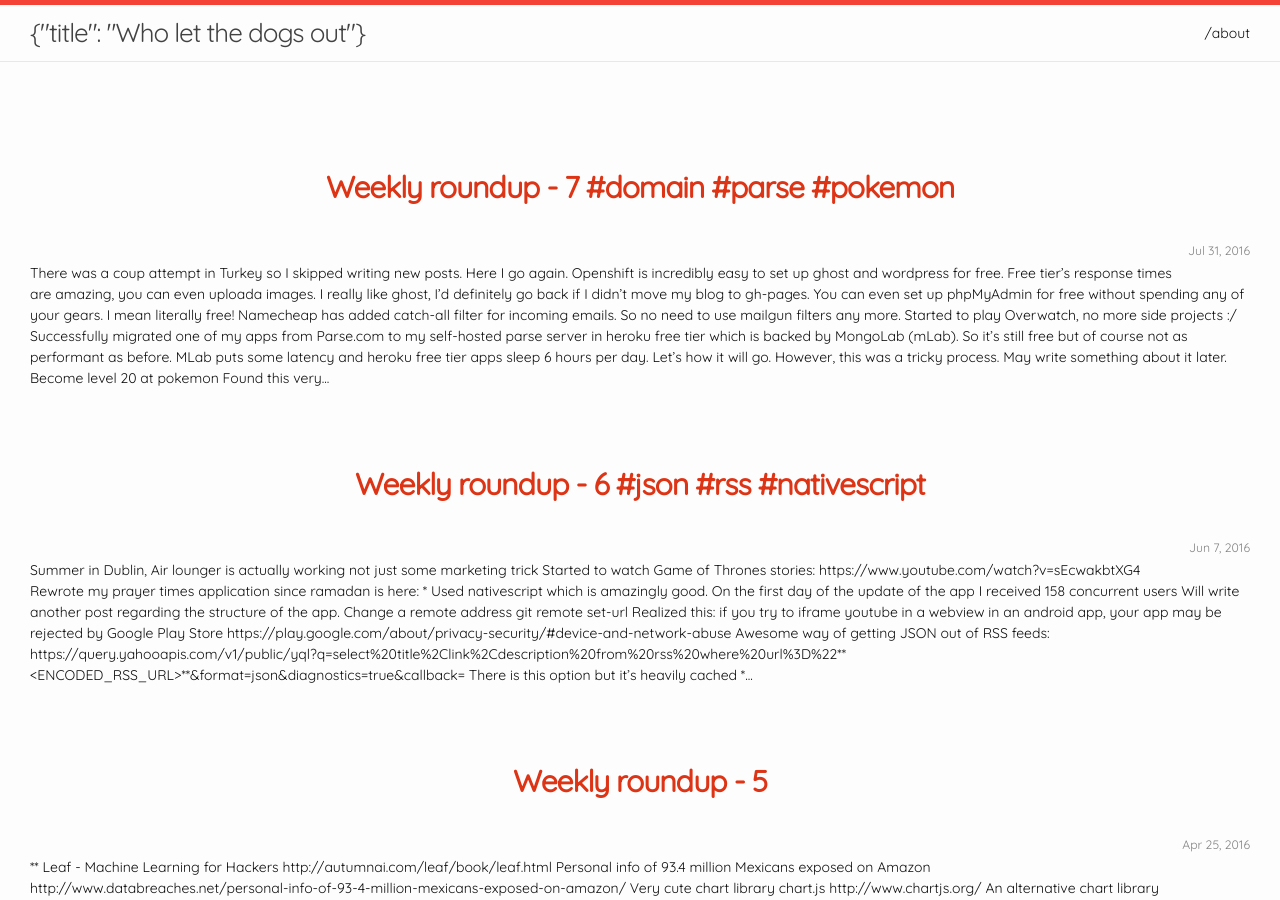
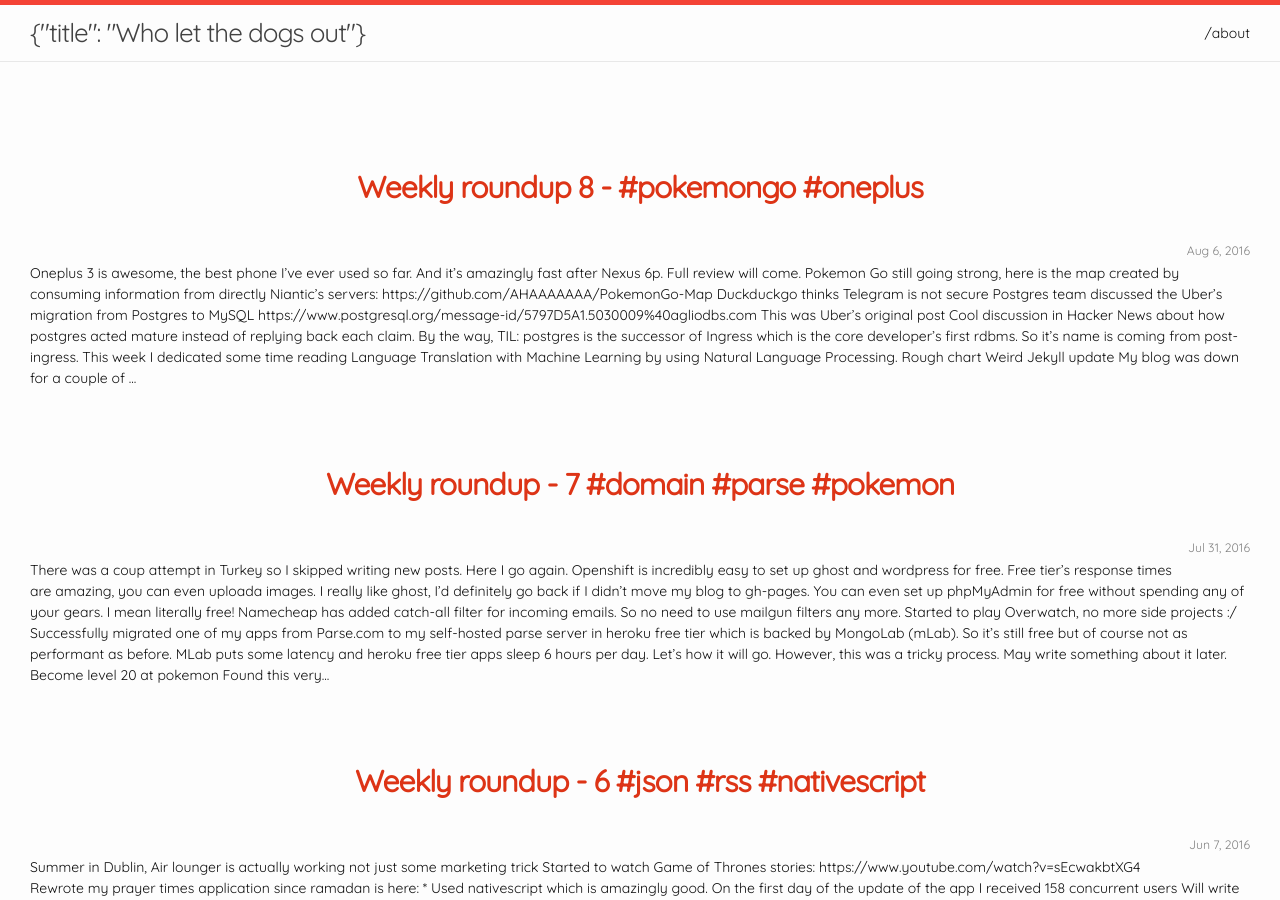
Before and after one commit to hakanu/blog, a Jekyll site: the page built from index.html, in a window 1280 px wide and 900 px high. Built offline with Jekyll 4.4.1, drawn with Linux system fonts in a browser that asks for light colours; the list of posts is cut into pages by our own code; some of the changed text lies outside the part shown.

Commit message:
Updated 2016-08-06-weekly-roundup-8-pokemongo-oneplus.md

```diff
--- a/_posts/2016-08-06-weekly-roundup-8-pokemongo-oneplus.md
+++ b/_posts/2016-08-06-weekly-roundup-8-pokemongo-oneplus.md
@@ -1,10 +1,14 @@
 ---
-published: false
+published: true
 layout: post
 category: roundup
 title: 'Weekly roundup 8 - #pokemongo #oneplus'
 ---
-* Oneplus 3 is awesome, the best phone I've ever used so far. And it's amazingly fast after Nexus 6p.
+![](https://devdala.files.wordpress.com/2016/08/img_20160729_213441.jpg)
+
+* Oneplus 3 is awesome, the best phone I've ever used so far. And it's amazingly fast after Nexus 6p. Full review will come.
+![](https://pbs.twimg.com/media/Clb4A1_WIAA-a5A.jpg:large)
+
 * Pokemon Go still going strong, here is the map created by consuming information from directly Niantic's servers:
 	* <https://github.com/AHAAAAAAA/PokemonGo-Map>
 * Duckduckgo thinks Telegram is not secure
@@ -48,4 +52,8 @@
 * Samsung Note S7 is in town - basically S7 on steroids.
 	![](http://www.androidauthority.com/wp-content/uploads/2016/08/samsung-galaxy-note-7-vs-nexus-6p-quick-look-aa-4-768x432.jpg)
     * <http://www.androidauthority.com/samsung-galaxy-note-7-vs-nexus-6p-first-look-707296/>
-*
+* iPhone 7 Plus prototype looks accurate enough
+	[![](http://img.youtube.com/vi/L2o_MUPDRRI/0.jpg)](https://www.youtube.com/watch?v=L2o_MUPDRRI)
+* New instagram profiles I started to follow:
+	* [Impact brothers](https://www.instagram.com/impact.brothers/)
+    * [Real Wasted](https://www.instagram.com/realwasted/)
```
